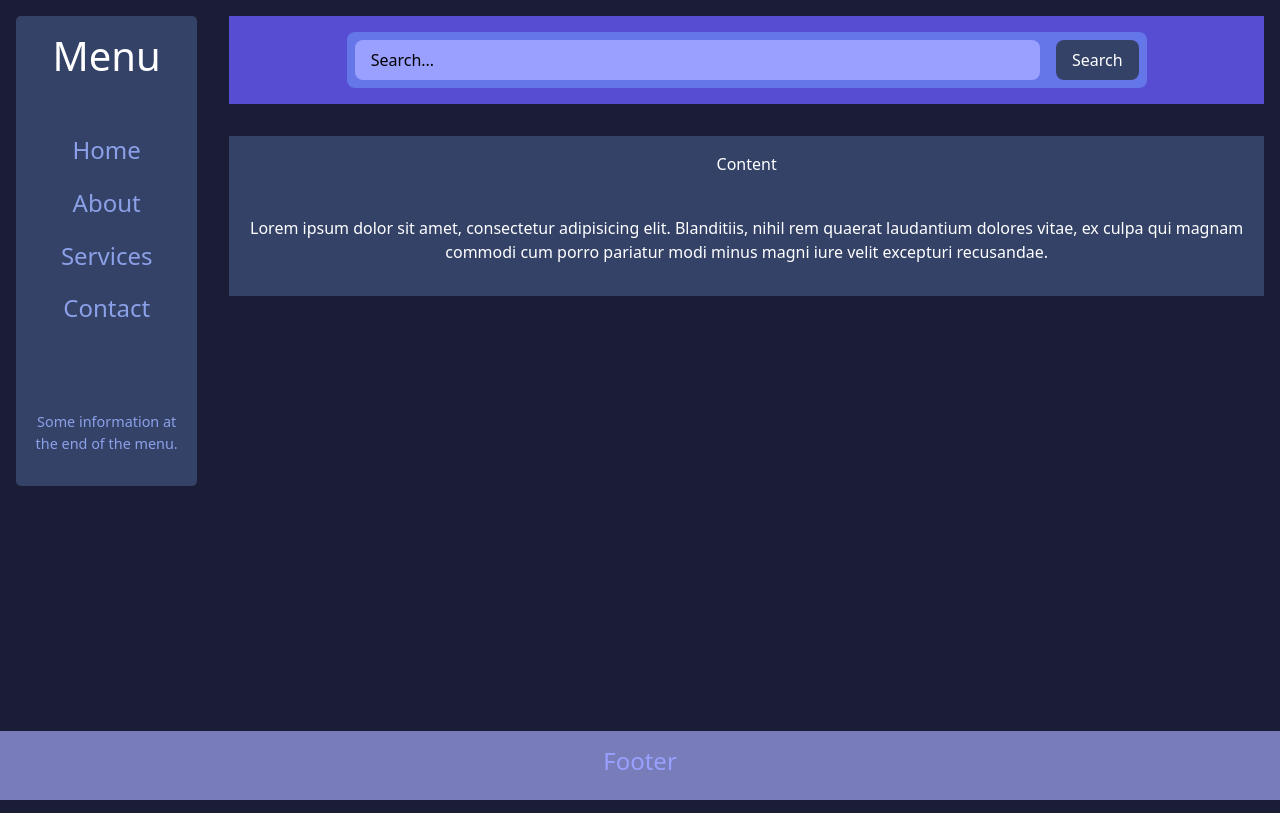
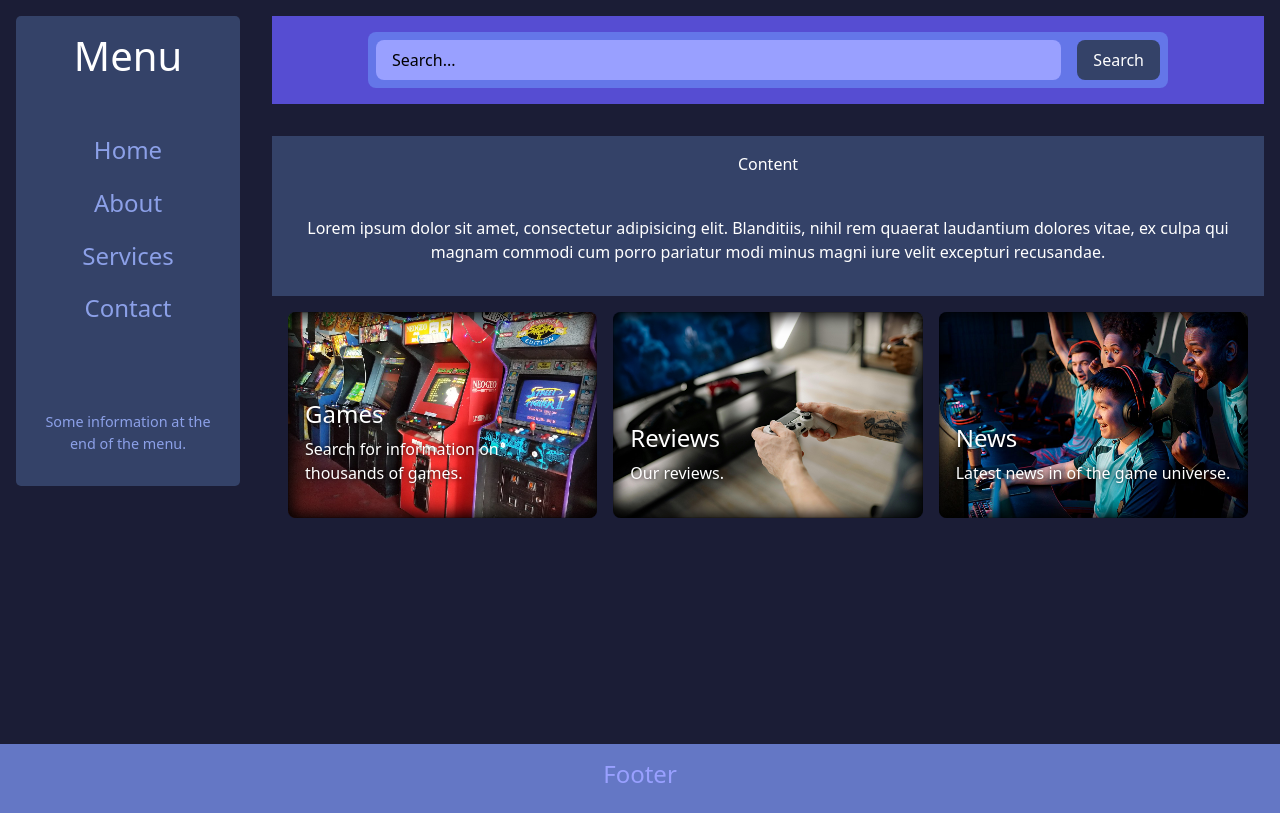
Before and after one commit to DominicLaercio/arcade-verse, a React (Vite) app: page / in a window 1280 px wide. Built offline with nearby package versions, Linux system fonts and the light colour scheme.

Commit message:
feat: Added the content cards in the home screen and made a few adjusts to the card itself to better adjust itself.

```diff
--- a/src/components/ContentCard/ContentCard.scss
+++ b/src/components/ContentCard/ContentCard.scss
@@ -1,14 +1,20 @@
 @use "../../styles/base.scss" as *;
 
 .content-card{
-    width: 600px;
-    height: 400px;
+    width: auto;
+    height: auto;
     border-radius: 0.5rem;
+    aspect-ratio: 3/2;
     @include inner-shadow(0, 0, 1rem, 0.2rem, black);
 
     background-size: cover;
     background-position: center;
     background-repeat: no-repeat;
+
+    :hover{
+        border: 1px solid white;
+        cursor: pointer;
+    }
 
     .card{
         width: 100%;
@@ -16,9 +22,15 @@
         display: flex;
         flex-direction: column;
         justify-content: end;
+        text-align: left;
         padding: 1rem;
         background: transparent;
         color: white;
         text-shadow: 0 0 0.3rem black;
+        overflow: hidden;
+
+        :hover{
+            border: none;
+        }
     }
 }
--- a/src/components/ContentCard/ContentCard.tsx
+++ b/src/components/ContentCard/ContentCard.tsx
@@ -10,7 +10,7 @@ const ContentCard: React.FC<CardProps> = ({title, description, imageUrl}) => {
     return (
         <div className='content-card' style={cardStyle}>
             <div className="card">
-                <h2>{title}</h2>
+                <h4>{title}</h4>
                 <p>{description}</p>
             </div>
         </div>
--- a/src/components/Home/Home.scss
+++ b/src/components/Home/Home.scss
@@ -8,11 +8,12 @@
     grid-template-rows: auto 1fr auto;
 
     @media (min-width: 768px) {
-        grid-template-columns: 1fr 5fr;
+        grid-template-columns: 1fr 4fr;
     }
 
     .menu-area {
         display: none;
+        z-index: 1;
 
         &.open {
             display: block;
@@ -44,7 +45,7 @@
         }
 
         .menu-button{
-            z-index: 1;
+            z-index: 2;
             flex-shrink: 0;
             margin-left: 0.5rem;
             width: 75px;
@@ -71,6 +72,7 @@
 
     .content-area {
         width: 100%;
+        max-width: 100%;
         margin: 0;
         padding: 1rem;
         text-align: center;
@@ -79,14 +81,36 @@
             grid-column: 2 / 3;
             grid-row: 2 / 3;
         }
+
+        .content{
+            padding: 1rem;
+            flex: 1;
+            background-color: $primary;
+            color: white;
+        }
+
+        .content-cards{
+            padding: 1rem;
+            display: flex;
+            flex-direction: column;
+            gap: 1rem;
+
+            @media (min-width: 768px){
+                display: grid;
+                grid-template-columns: repeat(3, 1fr);
+                grid-auto-rows: 400px;
+                min-width: 0;
+            }
+
+            .gameCard, .reviewsCard, .newsCard{
+                width: 100%;
+                height: 100%;
+                min-height: auto;
+            }
+        }
     }
 
-    .content{
-        padding: 1rem;
-        flex: 1;
-        background-color: $primary;
-        color: white;
-    }
+
 
     .footer {
         grid-column: 1 / -1;
--- a/src/components/Home/Home.tsx
+++ b/src/components/Home/Home.tsx
@@ -3,6 +3,10 @@ import Menu from '../Menu/Menu'
 import Header from '../Header/Header'
 import Footer from '../Footer/Footer'
 import { useState } from 'react'
+import ContentCard from '../ContentCard/ContentCard'
+import GameCardImage from '../../assets/placeholders/bg-img-ph3.png'
+import ReviewCardImage from '../../assets/placeholders/bg-img-ph1.png'
+import NewsCardImage from '../../assets/placeholders/bg-img-ph2.png'
 
 
 const Home = () => {
@@ -22,12 +26,35 @@ const Home = () => {
                 <Header />
             </div>
 
-
             <div className="content-area">
                 <div className="content">
                     <p>Content</p>
                     <br />
                     <p>Lorem ipsum dolor sit amet, consectetur adipisicing elit. Blanditiis, nihil rem quaerat laudantium dolores vitae, ex culpa qui magnam commodi cum porro pariatur modi minus magni iure velit excepturi recusandae.</p>
+                </div>
+
+                <div className="content-cards">
+                    <div className='gameCard'>
+                        <ContentCard
+                            title='Games'
+                            description='Search for information on thousands of games.'
+                            imageUrl={GameCardImage}
+                        />
+                    </div>
+                    <div className='reviewsCard'>
+                        <ContentCard
+                            title='Reviews'
+                            description='Our reviews.'
+                            imageUrl={ReviewCardImage}
+                        />
+                    </div>
+                    <div className='newsCard'>
+                        <ContentCard
+                            title='News'
+                            description='Latest news in of the game universe.'
+                            imageUrl={NewsCardImage}
+                        />
+                    </div>
                 </div>
             </div>
 
--- a/src/styles/base.scss
+++ b/src/styles/base.scss
@@ -12,7 +12,7 @@ $body-color: #99a0ff;
 
 $bg-light: #6476e8;
 
-$footer-color: #787cb8;
+$footer-color: #6477c5;
 
 @mixin inner-shadow($hoff: 0px, $voff: 0px, $blur: 5px, $spread: 0px, $color: rgba(0, 0, 0, 0.5)) {
   box-shadow: inset $hoff $voff $blur $spread $color;
```
